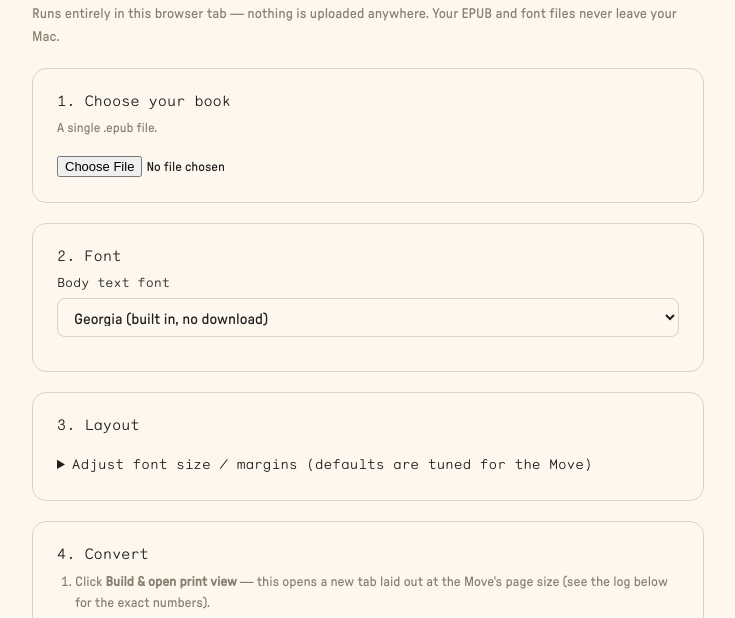
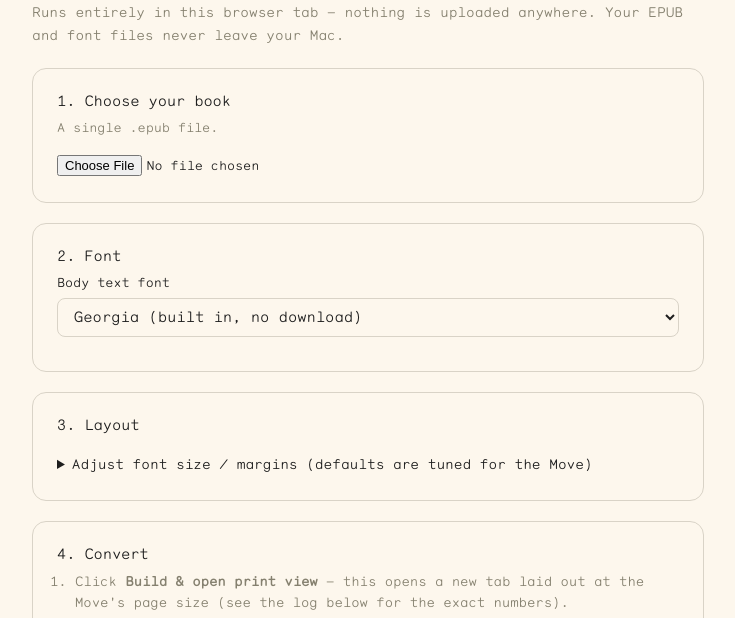
Before and after one commit to jarelion/readlater, a website: page public/tools/epub-to-pdf/index.html in a window 1280 px wide. Shown: the part 146-764 px from the top of the page, without its empty margins (272-1007 px from the left). Drawn offline with Linux system fonts and the light colour scheme.

Commit message:
Add files via upload

```diff
--- a/public/style.css
+++ b/public/style.css
@@ -1,18 +1,11 @@
 /* Shared site style, matching the jarelion.com look:
-   Monosten for headings/nav/labels, GT Pressura for body copy,
+   Monosten everywhere (headings, nav, labels, and body copy),
    warm paper / near-black themes, sage-green accent, pill tags.
    Used by the homepage (src/webapp.js) and every page under /tools/. */
 
 @font-face {
   font-family: "Monosten";
   src: url("/fonts/Monosten-E.woff2") format("woff2");
-  font-weight: 400;
-  font-style: normal;
-  font-display: swap;
-}
-@font-face {
-  font-family: "GT Pressura LCGV";
-  src: url("/fonts/GT-Pressura-LCGV-Regular.woff2") format("woff2");
   font-weight: 400;
   font-style: normal;
   font-display: swap;
@@ -37,7 +30,7 @@
   --ok-ink: #2f5d34;
   --code-bg: #f2ece3;
   --font-display: "Monosten", ui-monospace, SFMono-Regular, Menlo, monospace;
-  --font-body: "GT Pressura LCGV", -apple-system, BlinkMacSystemFont, "Helvetica Neue", Arial, sans-serif;
+  --font-body: var(--font-display);
   --font-mono: ui-monospace, SFMono-Regular, Menlo, Consolas, monospace;
 }
 
```
